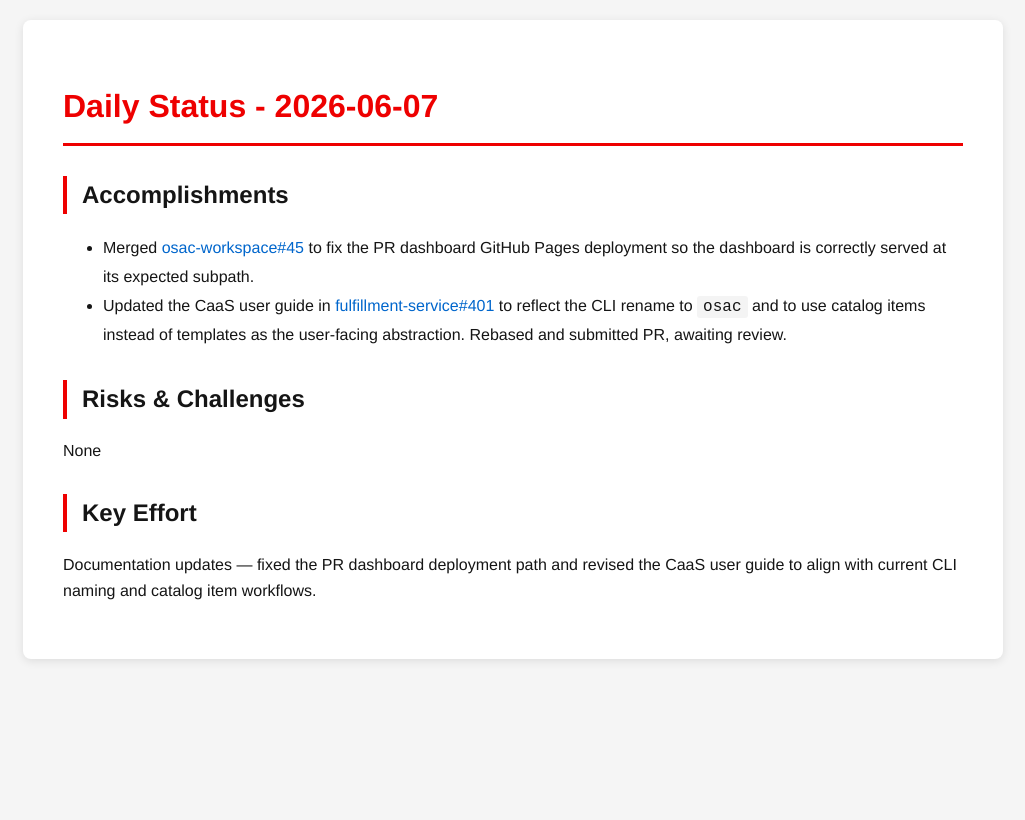
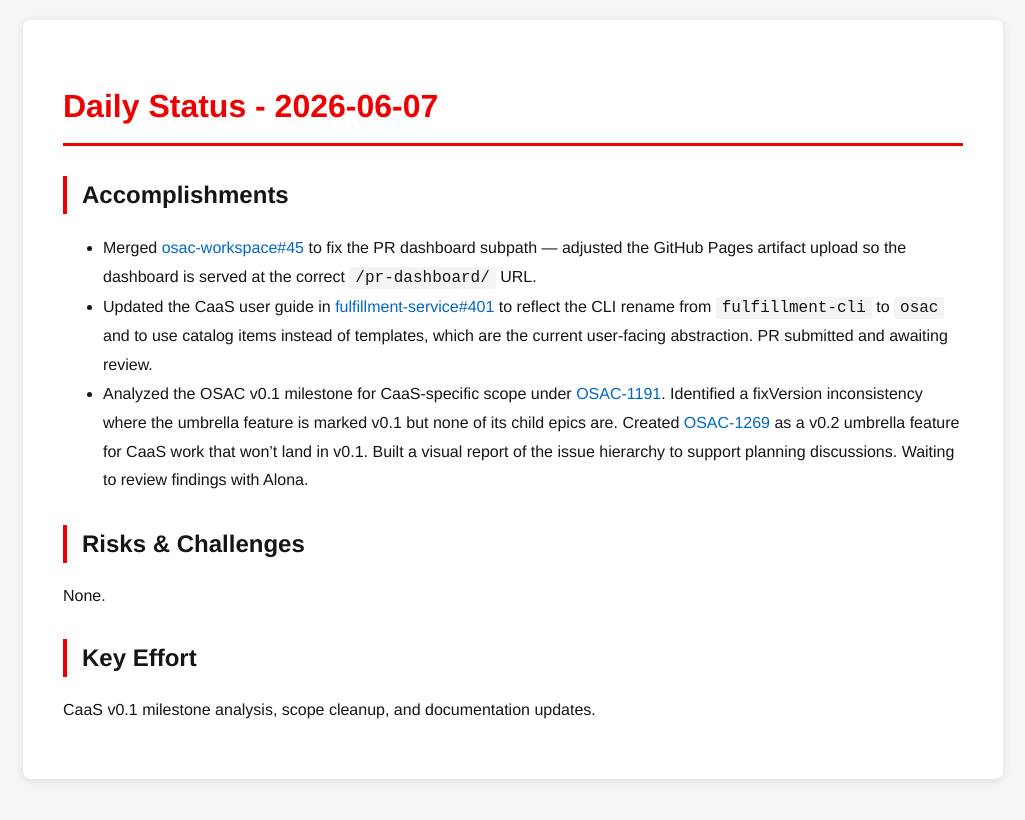
Before and after one commit to tzvatot/daily-status, a Jekyll site: the page built from 2026-06-07.md, in a window 1280 px wide. Shown: the top 820 px of the page, without its empty margins (127-1152 px from the left). Built offline with Jekyll 4.4.1, drawn with Linux system fonts in a browser that asks for light colours.

Commit message:
Daily status update - 2026-06-07

```diff
--- a/2026-06-07.md
+++ b/2026-06-07.md
@@ -7,11 +7,12 @@ date: 2026-06-07
 # Daily Status - 2026-06-07
 
 ## Accomplishments
-- Merged [osac-workspace#45](https://github.com/osac-project/osac-workspace/pull/45) to fix the PR dashboard GitHub Pages deployment so the dashboard is correctly served at its expected subpath.
-- Updated the CaaS user guide in [fulfillment-service#401](https://github.com/osac-project/fulfillment-service/pull/401) to reflect the CLI rename to `osac` and to use catalog items instead of templates as the user-facing abstraction. Rebased and submitted PR, awaiting review.
+- Merged [osac-workspace#45](https://github.com/osac-project/osac-workspace/pull/45) to fix the PR dashboard subpath — adjusted the GitHub Pages artifact upload so the dashboard is served at the correct `/pr-dashboard/` URL.
+- Updated the CaaS user guide in [fulfillment-service#401](https://github.com/osac-project/fulfillment-service/pull/401) to reflect the CLI rename from `fulfillment-cli` to `osac` and to use catalog items instead of templates, which are the current user-facing abstraction. PR submitted and awaiting review.
+- Analyzed the OSAC v0.1 milestone for CaaS-specific scope under [OSAC-1191](https://redhat.atlassian.net/browse/OSAC-1191). Identified a fixVersion inconsistency where the umbrella feature is marked v0.1 but none of its child epics are. Created [OSAC-1269](https://redhat.atlassian.net/browse/OSAC-1269) as a v0.2 umbrella feature for CaaS work that won't land in v0.1. Built a visual report of the issue hierarchy to support planning discussions. Waiting to review findings with Alona.
 
 ## Risks & Challenges
-None
+None.
 
 ## Key Effort
-Documentation updates — fixed the PR dashboard deployment path and revised the CaaS user guide to align with current CLI naming and catalog item workflows.
+CaaS v0.1 milestone analysis, scope cleanup, and documentation updates.
```
